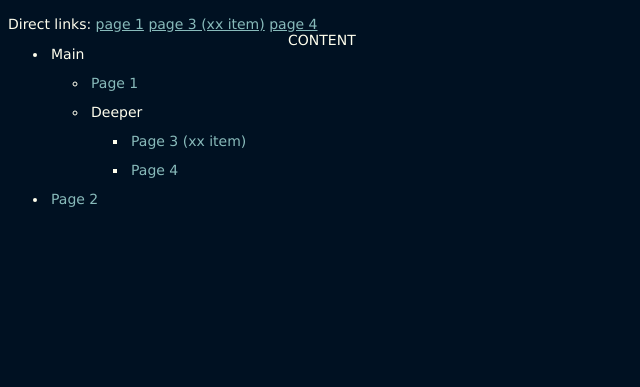
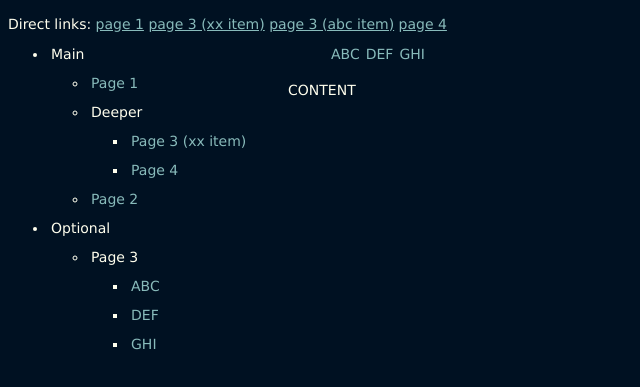
Before and after one commit to alvakim/simpleRouting, a plain HTML site: page index.html in a window 1280 px wide. Shown: the part 55-442 px from the top of the page, without its empty margins (0-640 px from the left). Drawn offline with Linux system fonts and the light colour scheme.

Commit message:
Multiple menu support added

```diff
--- a/index.html
+++ b/index.html
@@ -26,6 +26,7 @@
 	<div>Direct links:
 		<a href="#main_page_1">page 1</a>
 		<a href="#main_deeper_page_3_xx">page 3 (xx item)</a>
+		<a href="#optional_thirdPage_page_3_abc">page 3 (abc item)</a>
 		<a href="#main_deeper_page_4">page 4</a>
 	</div>
 	<div id="main"></div>
--- a/js/app.js
+++ b/js/app.js
@@ -8,9 +8,15 @@ const {px,pct,em} = $C.css.unit, css = $C.css.keywords, {border} = $C.css.templa
 $C.css.addStylesheet('AppStyles', {
 	'#main':{
 		display: 'grid',
+		height:'80vh',
 		gridTemplateColumns: px(280, css.auto),
+		gridTemplateRows: px(50, css.auto),
 		' .menu':{
+			// border:border(1, '#f00'),
 			gridColumnStart: 1,
+			gridColumnEnd: 1,
+			gridRowStart: 1,
+			gridRowEnd: 3,
 			' li':{
 				margin: px(13, 0),
 				' span':{
@@ -22,8 +28,20 @@ $C.css.addStylesheet('AppStyles', {
 				}
 			}
 		},
+		' .thirdPageMenu':{
+			// border:border(1, '#ff0'),
+			gridColumnStart:2,
+			gridColumnEnd:2,
+			gridRowStart:1,
+			gridRowEnd:2,
+			' li':{
+				display: css.inline
+			}
+		},
 		' .content':{
-			gridColumnStart: 2
+			// border:border(1, '#0f0'),
+			gridColumnStart: 2,
+			gridRowStart: 2
 		}
 	}
 });
@@ -34,18 +52,29 @@ const router = Router([
 		{id:'deeper', title:'Deeper', sub:[
 			{target:'page_3_xx', title:'Page 3 (xx item)'},
 			{target:'page_4', title:'Page 4'}
+		]},
+		{target:'page_2', title:'Page 2'}
+	]},
+	{id:'optional', title:'Optional', sub:[
+		{id:'thirdPage', title:'Page 3', sub:[
+			{target:'page_3_abc', title:'ABC'},
+			{target:'page_3_def', title:'DEF'},
+			{target:'page_3_ghi', title:'GHI'}
 		]}
-	]},
-	{target:'page_2', title:'Page 2'}
+	]}
 ]);
 
 
 const {markup,apply,div,span,button} = $H;
 $C.form('#main', markup(
-		div({'class':'menu'}),
+		div({'class':'menu mainMenu'}),
+		div({'class':'menu thirdPageMenu'}, 'Third menu'),
 		div({'class':'content'}, 'CONTENT')
 	),{
-		'.menu':{each:function(el){
+		'.mainMenu':{each:function(el){
 			router.buildMenu(el);
+		}},
+		'.thirdPageMenu':{each:function(el){
+			router.buildMenu(el, 'optional_thirdPage');
 		}}
 });
--- a/js/router.js
+++ b/js/router.js
@@ -8,12 +8,15 @@ const {px,pct,em} = $C.css.unit, css = $C.css.keywords, {border} = $C.css.templa
 export default function Router(menuDef){
 	const menu = menuDef;
 
-	const menuPanels = new Set();
+	const menuPanels = new Map();
 
 	function route(path, pnl, subPathMode=false){
 		if(typeof(pnl)=='string') pnl = document.querySelector(pnl);
 		// console.log('route to "%s"', path);
-		if(!subPathMode) rebuildMenus(path);
+		if(!subPathMode){
+			document.location.hash = path;
+			rebuildMenus(path);
+		}
 		if(typeof(path)=='string') path = path.split('_');
 		// console.log(path);
 		switch(path[0]){
@@ -52,8 +55,10 @@ export default function Router(menuDef){
 			prev = part;
 		}
 
-		for(let pnl of menuPanels){
-			buildMenu(pnl);
+		for(let def of menuPanels.entries()){
+			// console.log('def: %o', def);
+			const [pnl, rootID] = def;
+			buildMenu(pnl, rootID);
 			const items = pnl.querySelectorAll('li>span');
 			// console.log(items);
 			items.forEach(el=>{
@@ -63,11 +68,29 @@ export default function Router(menuDef){
 		}
 	}
 
-	function buildMenu(pnl){
-		menuPanels.add(pnl);
+	function getRootMenu(rootID){
+		if(!rootID) return menu;
+
+		let level = menu;
+		let res = menu;
+		for(let step of rootID.split('_')){
+			for(let el of level){
+				if(el.id==step){
+					level = el.sub;
+					res = el.sub;
+					continue;
+				}
+			}
+		}
+		return res;
+	}
+
+	function buildMenu(pnl, rootID){
+		menuPanels.set(pnl, rootID);
+		const rootMenu = getRootMenu(rootID);
 		const {markup,apply,ul,li,span} = $H;
 		$C.form(pnl, markup(
-				menuItems()
+				menuItems(rootMenu, rootID)
 			),{
 				'.link':{click:function(ev){
 					const id = ev.target.getAttribute('data-id');
```
